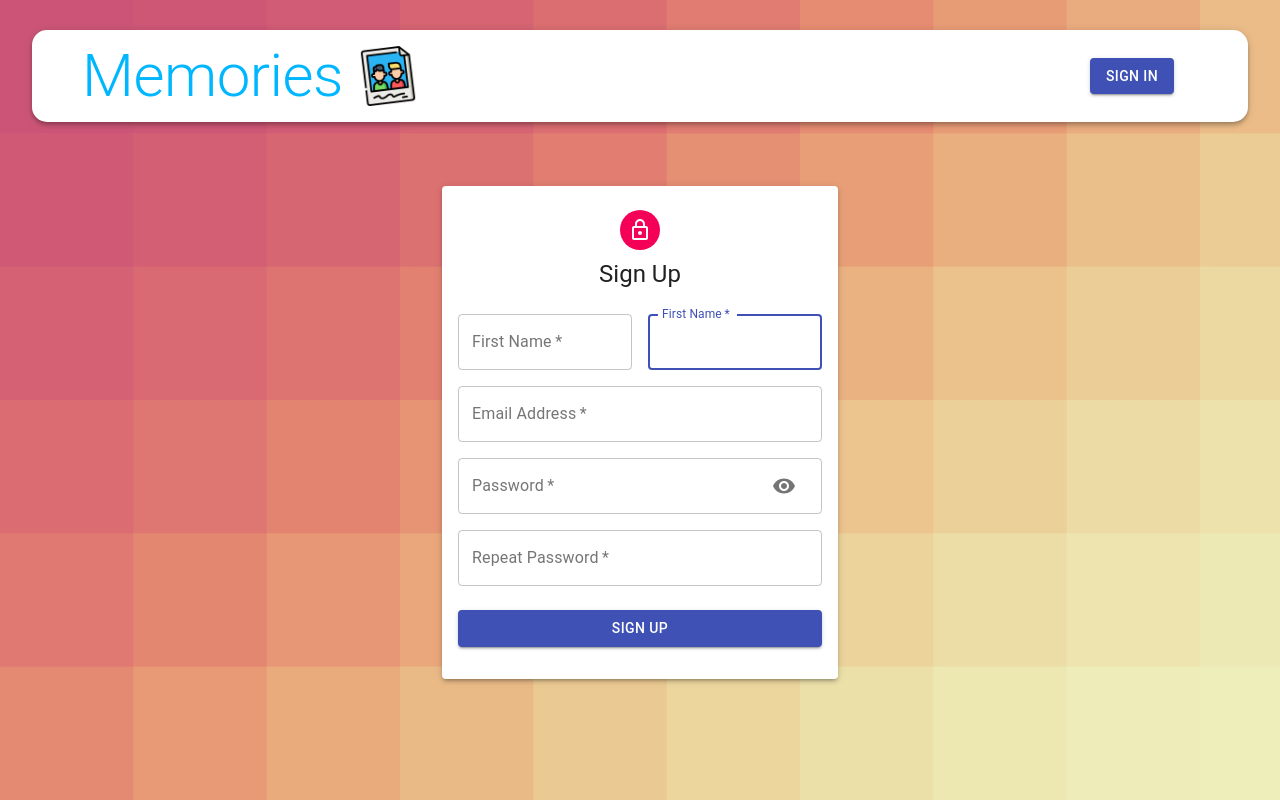
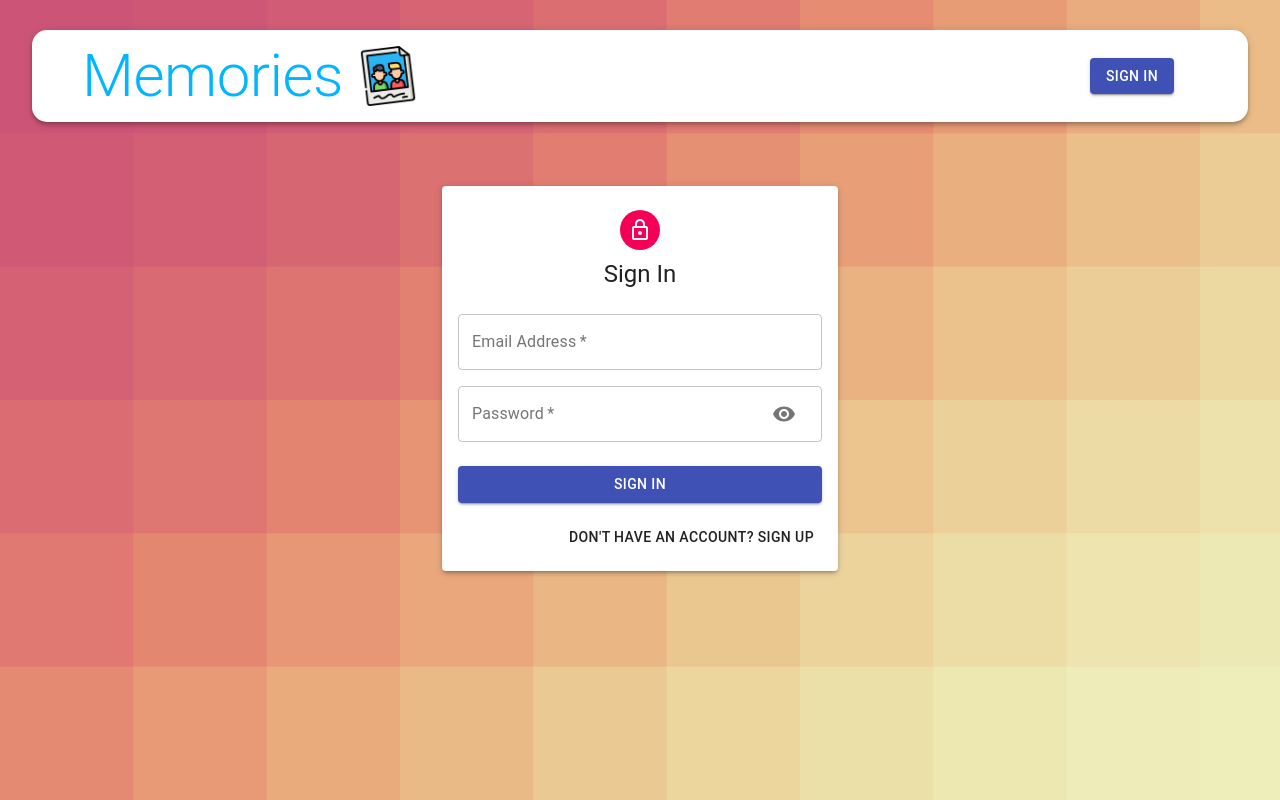
Before and after one commit to mohit9494/memories-app, a React (Create React App) app in the folder client/: page /auth in a window 1280 px wide. Built offline with nearby package versions, Linux system fonts and the light colour scheme.

Commit message:
Added Toggle logic in Forms

```diff
--- a/client/src/components/Auth/Auth.js
+++ b/client/src/components/Auth/Auth.js
@@ -10,10 +10,15 @@
 
     const classes = useStyles();
     const [showPassword, setShowPassword] = useState(false);
-
-    const isSignup = true;
+    const [isSignup, setIsSignup] = useState(false)
 
     const handleShowPassword = () => setShowPassword((prev) => !prev);
+
+    const switchMode = () => {
+
+        setIsSignup((prev) => !prev);
+        handleShowPassword(false)
+    }
 
     const handleSubmit = () => {
 
@@ -49,6 +54,13 @@
                         {isSignup ? 'Sign Up' : 'Sign In'}
                     </Button>
                 </form>
+                <Grid container justify="flex-end">
+                    <Grid item>
+                        <Button onClick={switchMode}>
+                            {isSignup ? 'Already have an account? Sign In' : "Don't have an account? Sign Up"}
+                        </Button>
+                    </Grid>
+                </Grid>
             </Paper>
 
         </Container>
```
